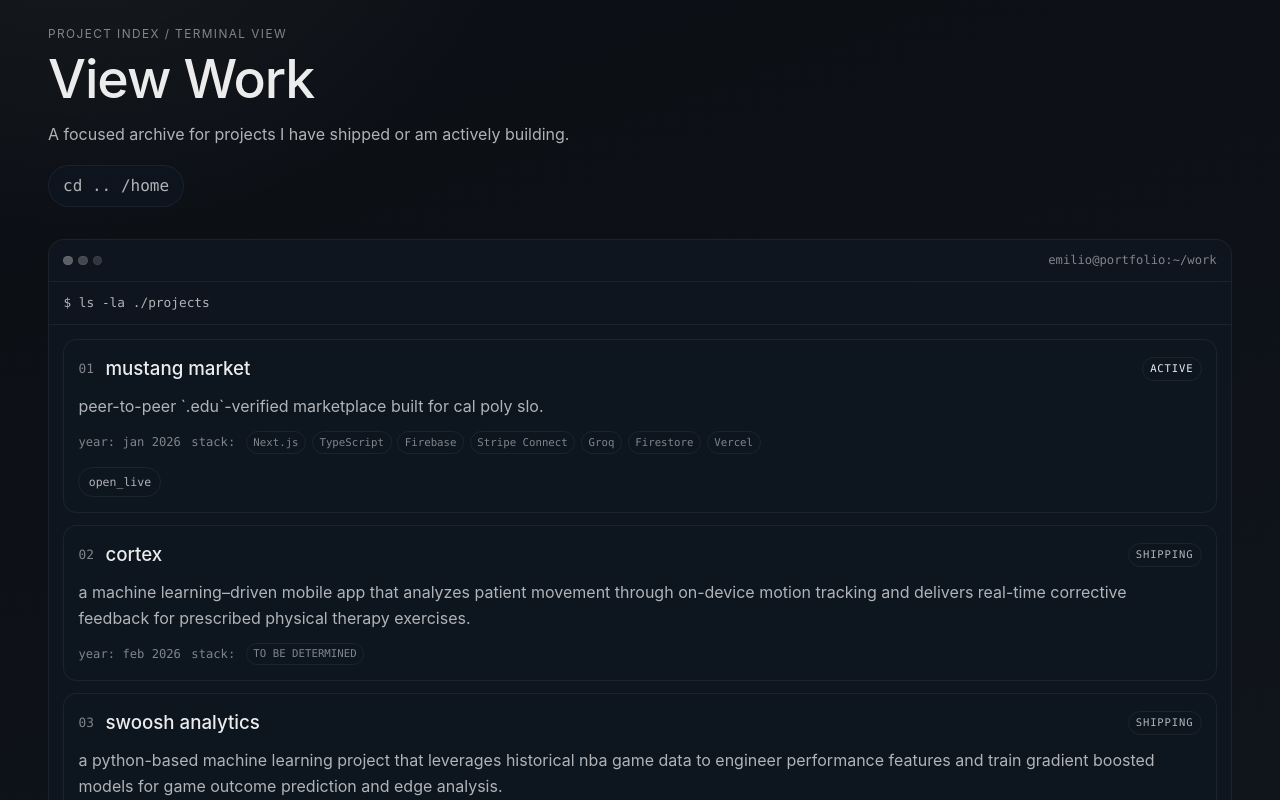
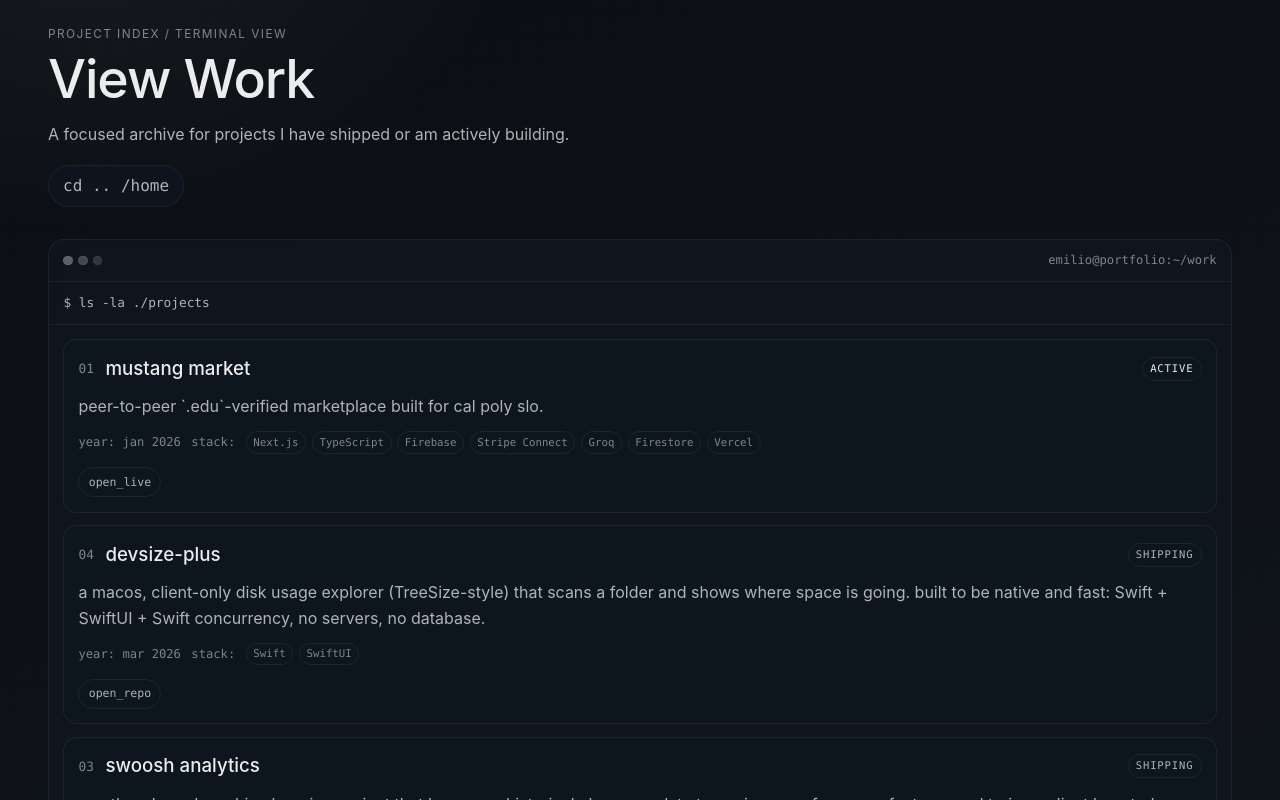
Before and after one commit to Damilss/website-portfolio, a Next.js app: page /work in a window 1280 px wide. Shown: the top 800 px of the page. Built offline with nearby package versions, Linux system fonts and the light colour scheme.

Commit message:
add devsize plus

```diff
--- a/app/page.tsx
+++ b/app/page.tsx
@@ -21,10 +21,13 @@ const projects = [
   },
   {
     id: "02",
-    slug: "cortex",
-    name: "cortex",
-    year: "feb 2026",
-    tags: ["TO BE DETERMINED"],
+    slug: "devsize-plus",
+    name: "devsize-plus",
+    year: "mar 2026",
+    tags: [
+      "Swift",
+      "SwiftUI"
+    ],
     href: "/work#cortex",
   },
   {
--- a/app/work/page.tsx
+++ b/app/work/page.tsx
@@ -72,31 +72,40 @@ export default function WorkPage() {
             </div>
           </li>
 
-          {/* Project 02 */}
-          <li id="cortex" className="terminal-project-card">
+            {/* Project 02 */}
+          <li id="devsize-plus" className="terminal-project-card">
             <header className="terminal-project-head">
-              <span className="terminal-project-index mono">02</span>
-              <h2>cortex</h2>
+              <span className="terminal-project-index mono">04</span>
+              <h2>devsize-plus</h2>
               <span className="terminal-status mono terminal-status-shipping">
                 shipping
               </span>
             </header>
 
             <p className="terminal-summary">
-              a machine learning–driven mobile app that analyzes patient movement
-              through on-device motion tracking and delivers real-time corrective
-              feedback for prescribed physical therapy exercises.
+              a macos, client-only disk usage explorer (TreeSize-style)
+              that scans a folder and shows where space is going. built to be native and fast:
+              Swift + SwiftUI + Swift concurrency, no servers, no database.
             </p>
 
             <div className="terminal-meta-row">
-              <p className="mono">year: feb 2026</p>
+              <p className="mono">year: mar 2026</p>
               <p className="mono">stack:</p>
-              <ul
-                className="terminal-stack"
-                aria-label="Streaming QA Automation Console stack"
+              <ul className="terminal-stack" aria-label="Headless CMS Delivery Engine stack">
+                <li className="mono">Swift</li>
+                <li className="mono">SwiftUI</li>
+              </ul>
+            </div>
+
+            <div className="terminal-actions">
+              <a
+                className="terminal-link mono"
+                href="https://github.com/Damilss/devsize-plus"
+                target="_blank"
+                rel="noreferrer"
               >
-                <li className="mono">TO BE DETERMINED</li>
-              </ul>
+                open_repo
+              </a>
             </div>
           </li>
 
@@ -149,8 +158,8 @@ export default function WorkPage() {
               <p className="mono">year: mar 2026</p>
               <p className="mono">stack:</p>
               <ul className="terminal-stack" aria-label="Headless CMS Delivery Engine stack">
-                <li className="mono">Expo</li>
-                <li className="mono">TBD</li>
+                <li className="mono">expo</li>
+                <li className="mono">TO BE DETERMINED</li>
               </ul>
             </div>
 
```
